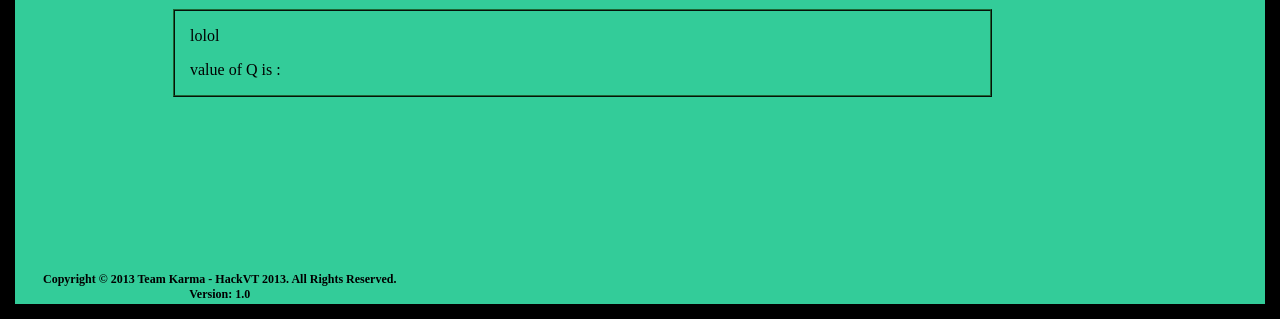
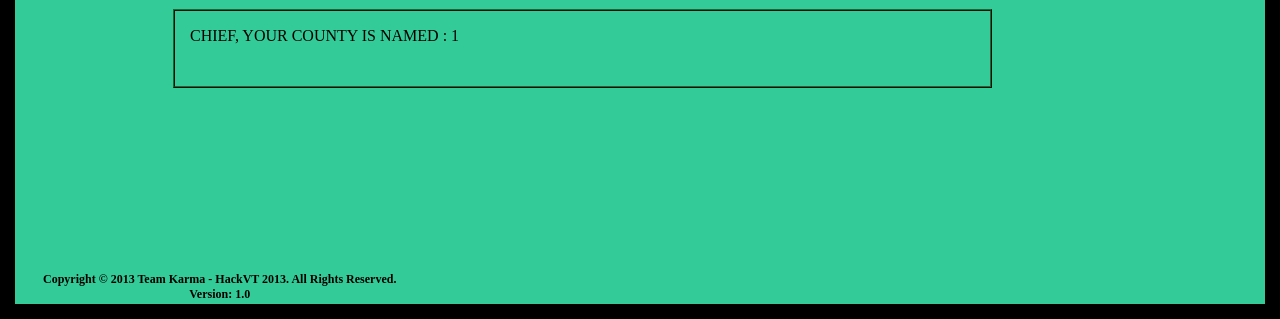
Before and after one commit to joshbarry/HackVT, a PHP site: page /?county=1 in a window 1280 px wide. Shown: the part 481-800 px from the top of the page. Run offline with PHP 8.4, Linux system fonts and the light colour scheme; data that the repository does not hold is empty; some libraries are stand-ins or nearby versions; some web fonts are replaced.

Commit message:
PhP grabs URL Keys from map!
Because map is sexy.

```diff
--- a/info.php
+++ b/info.php
@@ -1,10 +1,6 @@
 <?php
 
 //Info
-echo "<p>lolol</p>";
+echo "<p>CHIEF, YOUR COUNTY IS NAMED : ".$selectedCounty."</p>";
 
-
-
-$q=$_GET["countySelected"];
-echo "<p>value of Q is :".$q."</p>";
 ?>
--- a/map_scripts/map_helper.php
+++ b/map_scripts/map_helper.php
@@ -1,3 +1,13 @@
 <?php
+/* Get the county ID from the URL..should one exist */
+if($_GET['county']) {
+	$selectedCounty = $_GET['county'];
 
+	//$sql = "SELECT * ";
+	//$sql .= "FROM tblLOL ";
+	//$sql .= "WHERE colname = '$selectedCounty'";
+} else {
+	/* Redirect */
+	header ('Location: index.php');
+}
 ?>
```
